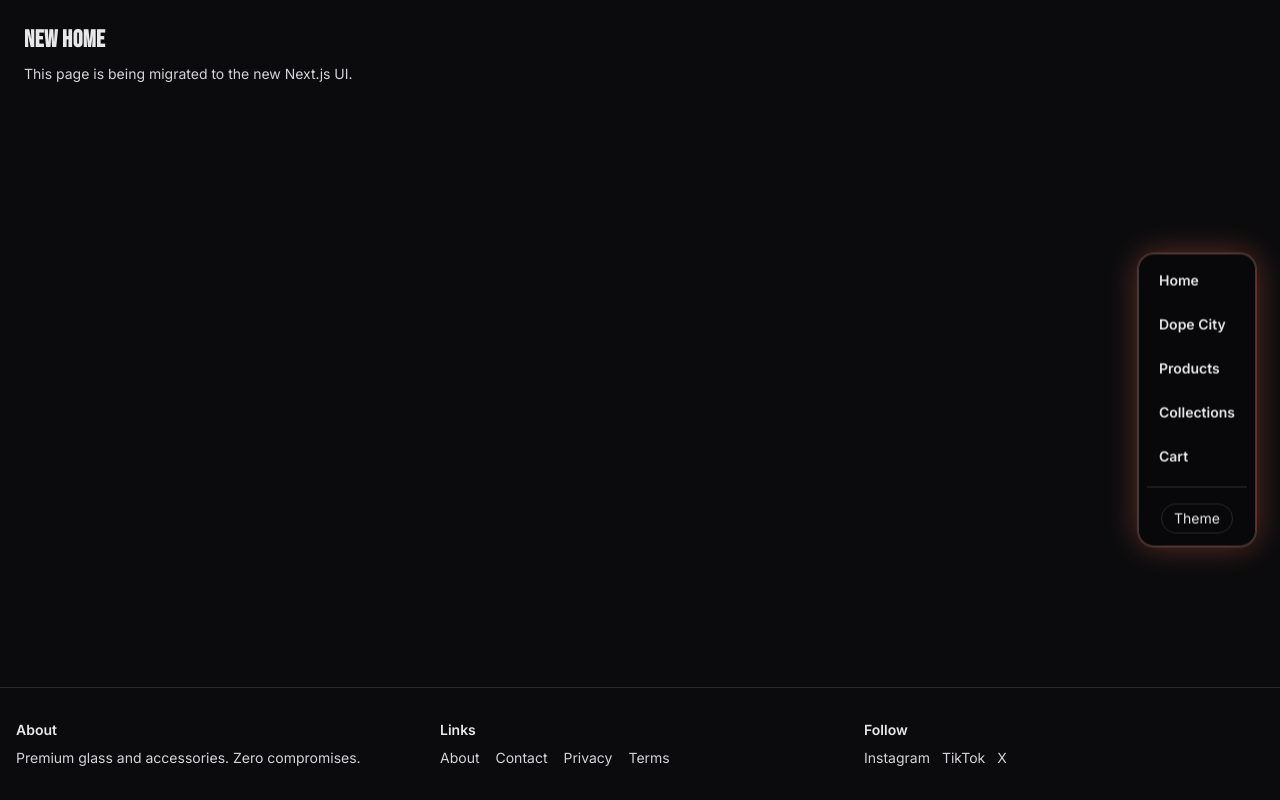
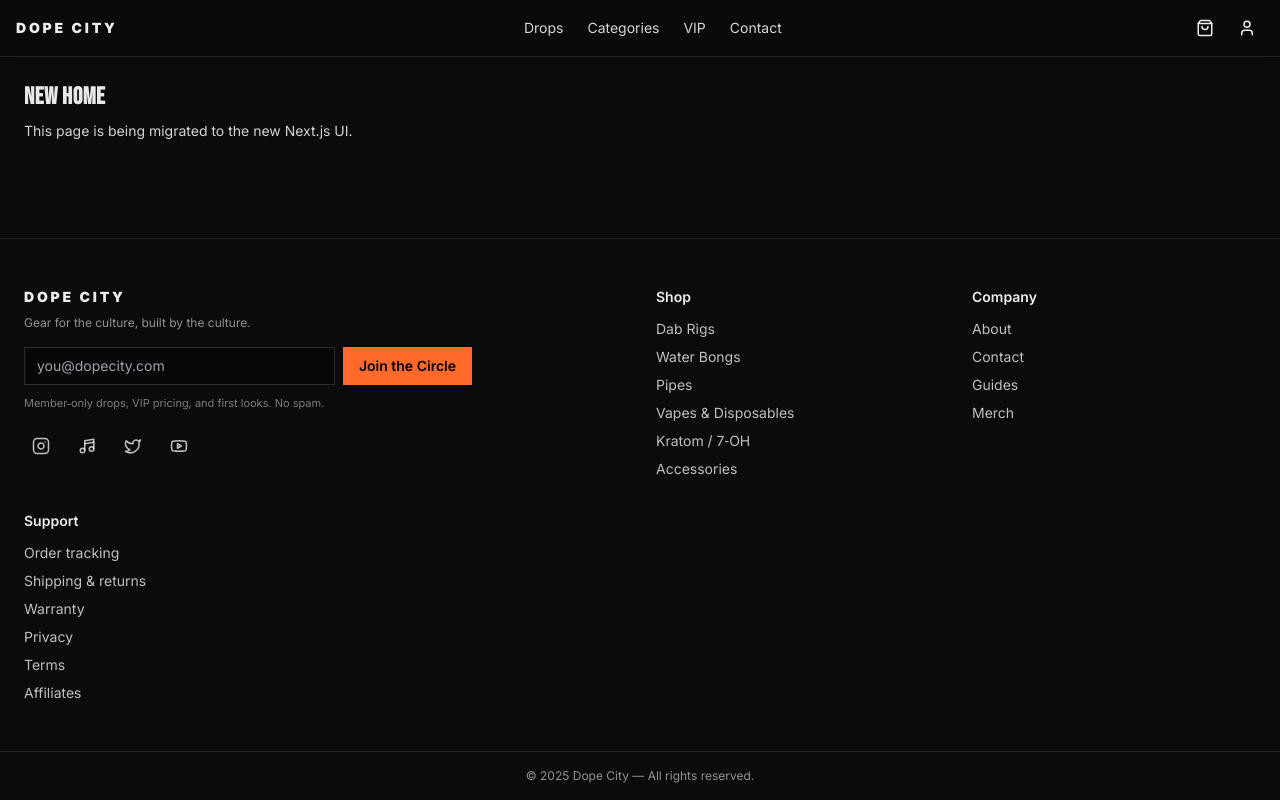
Before and after one commit to MsGuided73/DopeDeals, a Next.js app: page /new in a window 1280 px wide. Built offline with nearby package versions, Linux system fonts and the light colour scheme.

Commit message:
Globalize top Navbar and new Footer in app/layout; remove RightSideNav and old layout footer; de-duplicate home by removing local Navbar/Footer.

```diff
--- a/app/layout.tsx
+++ b/app/layout.tsx
@@ -1,50 +1,21 @@
 import "./globals.css";
-import Link from "next/link";
 import { Bebas_Neue, Inter } from "next/font/google";
+import Navbar from "components/Navbar";
+import Footer from "components/Footer";
+import AppProviders from "./providers";
 
 const bebas = Bebas_Neue({ weight: '400', subsets: ['latin'], variable: '--font-display' });
 const inter = Inter({ subsets: ['latin'], variable: '--font-sans' });
 
-import ThemeToggle from "@/components/ThemeToggle";
-import RightSideNav from "@/components/RightSideNav";
-
-
 function SiteChrome({ children }: { children: React.ReactNode }) {
   return (
-    <div className="flex min-h-screen flex-col">
-      {/* Top header removed; nav moved to right side */}
-      <RightSideNav />
+    <div className="flex min-h-screen flex-col bg-background text-foreground">
+      <Navbar />
       <main className="flex-1 relative">{children}</main>
-      <footer className="mt-12 border-t border-border">
-        <div className="mx-auto max-w-7xl px-4 py-8 grid grid-cols-1 md:grid-cols-3 gap-6 text-sm text-muted-foreground">
-          <div>
-            <div className="font-semibold text-foreground mb-2">About</div>
-            <p className="text-sm">Premium glass and accessories. Zero compromises.</p>
-          </div>
-          <div>
-            <div className="font-semibold text-foreground mb-2">Links</div>
-            <div className="flex gap-4">
-              <Link href="/about">About</Link>
-              <Link href="/contact">Contact</Link>
-              <Link href="/privacy-policy">Privacy</Link>
-              <Link href="/terms-of-service">Terms</Link>
-            </div>
-          </div>
-          <div>
-            <div className="font-semibold text-foreground mb-2">Follow</div>
-            <div className="flex items-center gap-3">
-              <a href="https://instagram.com" target="_blank" rel="noreferrer" className="hover:text-primary">Instagram</a>
-              <a href="https://tiktok.com" target="_blank" rel="noreferrer" className="hover:text-primary">TikTok</a>
-              <a href="https://twitter.com" target="_blank" rel="noreferrer" className="hover:text-primary">X</a>
-            </div>
-          </div>
-        </div>
-      </footer>
+      <Footer />
     </div>
   );
 }
-
-import AppProviders from "./providers";
 
 export default function RootLayout({ children }: { children: React.ReactNode }) {
   return (
--- a/app/page.tsx
+++ b/app/page.tsx
@@ -1,9 +1,7 @@
-import Navbar from 'components/Navbar';
 import Hero from 'components/Hero';
 import ProductCategoryCard from 'components/ProductCategoryCard';
 import TestimonialCard from 'components/TestimonialCard';
 import EmailCapture from 'components/EmailCapture';
-import Footer from 'components/Footer';
 import StickyMobileBar from 'components/StickyMobileBar';
 import VibeFinder from 'components/VibeFinder';
 import ExitIntent from 'components/ExitIntent';
@@ -22,7 +20,6 @@
 
   return (
     <div className="bg-base-900 text-text">
-      <Navbar />
       <Hero />
 
       {/* Categories (dark) */}
@@ -88,7 +85,6 @@
         </div>
       </section>
 
-      <Footer />
       <StickyMobileBar />
       <ExitIntent />
     </div>
```
